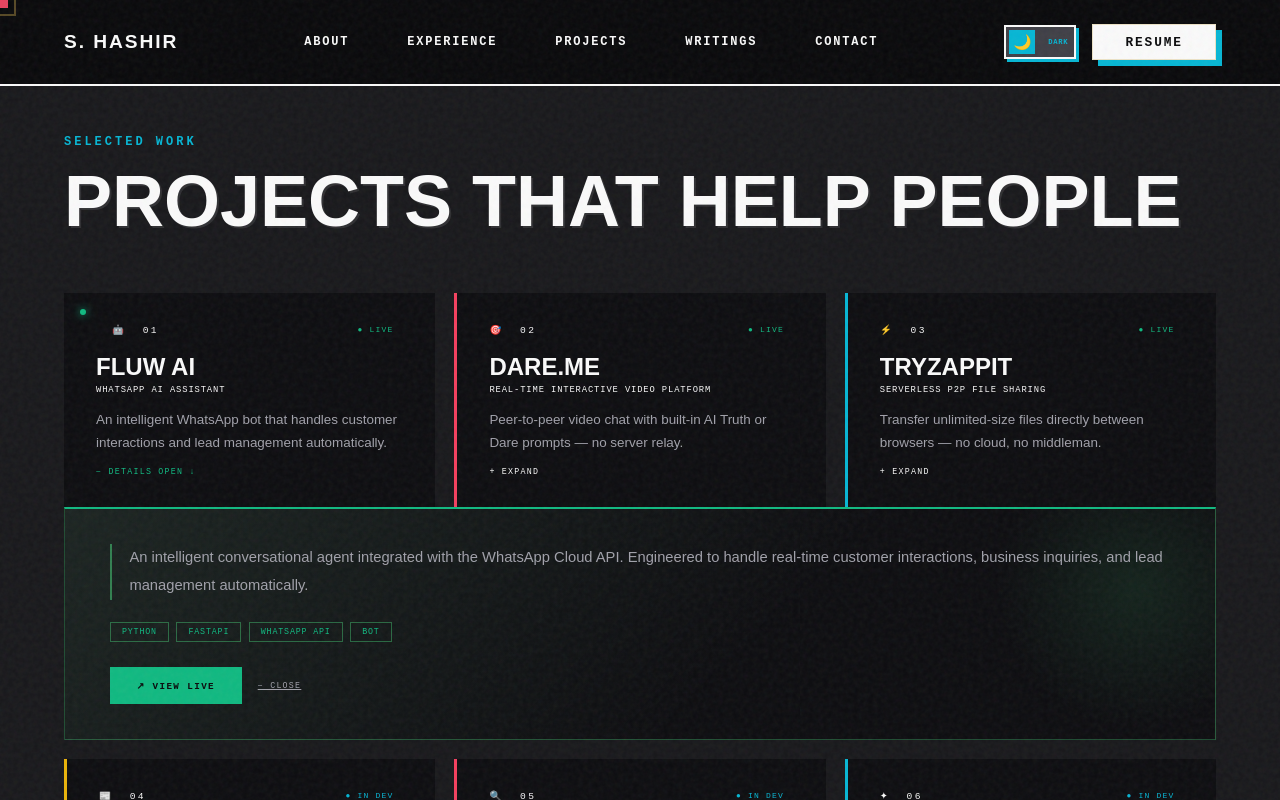
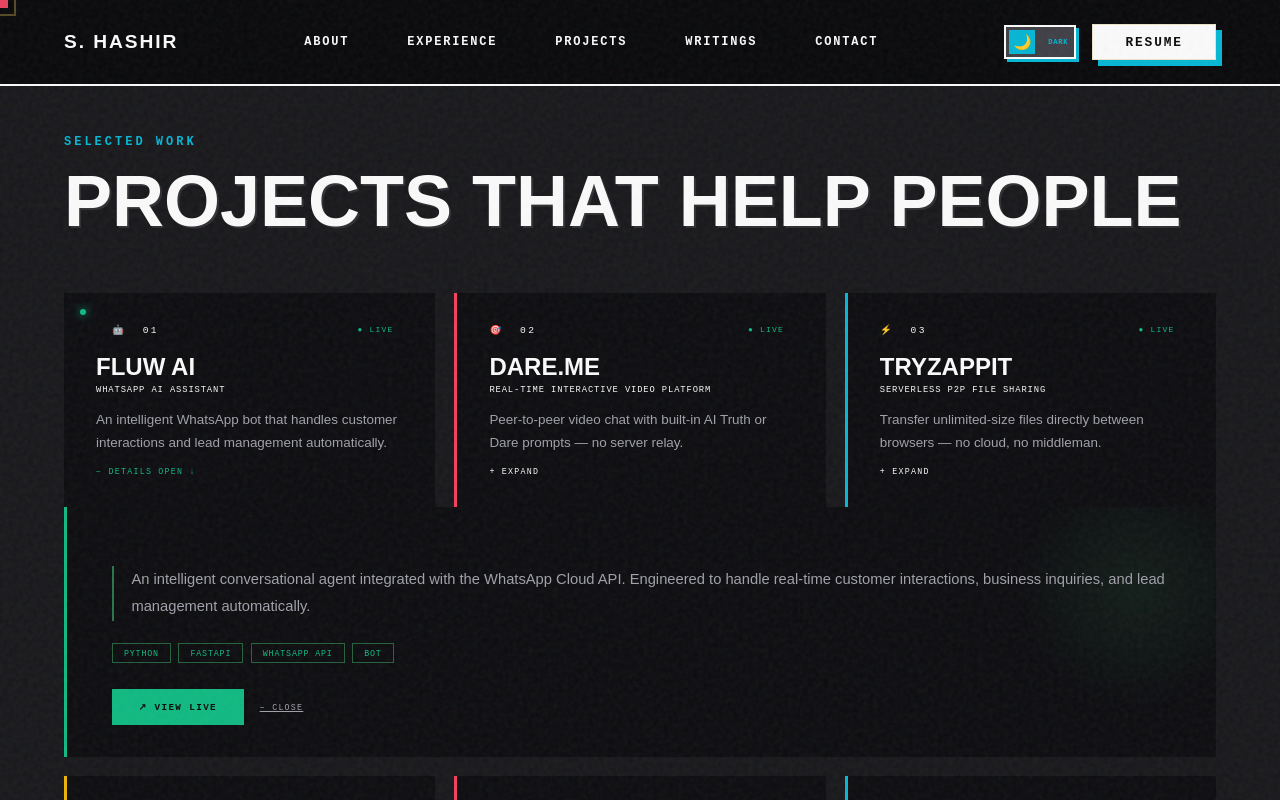
Before and after one commit to Salman-Hashir/salman-portfolio, a React (Vite) app: page / in a window 1280 px wide. Both pictures are taken after a click on the element 249 px from the left and 4103 px from the top of the page. Shown: the part 3703-4503 px from the top of the page. Built offline with nearby package versions, Linux system fonts and the light colour scheme.

Commit message:
fix: make expanded project panel seamlessly connect to the clicked card

```diff
--- a/src/components/Projects.jsx
+++ b/src/components/Projects.jsx
@@ -227,11 +227,10 @@ const Projects = () => {
                       onClick={() => toggle(proj.originalIndex)}
                       style={{
                         background: 'var(--card-bg)',
-                        border: `1px solid ${isOpen ? proj.accent + '66' : proj.accent + '33'}`,
+                        border: `1px solid ${isOpen ? proj.accent + '44' : proj.accent + '33'}`,
                         borderLeft: `3px solid ${proj.accent}`,
-                        borderBottom: rowHasOpen && isOpen
-                          ? `1px solid ${proj.accent}00`  // fade bottom border into panel
-                          : `1px solid ${isOpen ? proj.accent + '66' : proj.accent + '33'}`,
+                        /* No bottom border when open — panel continues below seamlessly */
+                        borderBottom: rowHasOpen && isOpen ? 'none' : `1px solid ${isOpen ? proj.accent + '44' : proj.accent + '33'}`,
                         padding: isMobile ? '1.4rem 1.2rem' : '1.8rem 2rem',
                         position: 'relative',
                         overflow: 'hidden',
@@ -353,26 +352,37 @@ const Projects = () => {
                     transition={{ duration: 0.45, ease: EASE }}
                     style={{ overflow: 'hidden', marginBottom: '1.2rem' }}
                   >
-                    {/* Inner panel */}
+                    {/* Inner panel — seamlessly extends the open card */}
                     <motion.div
-                      initial={{ y: -16, opacity: 0 }}
+                      initial={{ y: -8, opacity: 0 }}
                       animate={{ y: 0, opacity: 1 }}
-                      exit={{ y: -16, opacity: 0 }}
-                      transition={{ duration: 0.4, ease: EASE, delay: 0.08 }}
+                      exit={{ y: -8, opacity: 0 }}
+                      transition={{ duration: 0.35, ease: EASE, delay: 0.06 }}
                       style={{
-                        background: `linear-gradient(135deg, rgba(${selected.accentRaw},0.06) 0%, var(--card-bg) 60%)`,
-                        border: `1px solid rgba(${selected.accentRaw},0.3)`,
-                        borderTop: `2px solid ${selected.accent}`,
-                        padding: isMobile ? '1.6rem 1.2rem' : '2.2rem 2.8rem',
+                        /* Same background as cards */
+                        background: 'var(--card-bg)',
+                        /* Continue the card's border on all sides EXCEPT top */
+                        borderLeft: `3px solid ${selected.accent}`,
+                        borderRight: `1px solid ${selected.accent}44`,
+                        borderBottom: `1px solid ${selected.accent}44`,
+                        borderTop: 'none',
+                        padding: isMobile ? '1.4rem 1.2rem' : '2rem 2.8rem',
                         position: 'relative',
                         overflow: 'hidden',
                       }}
                     >
-                      {/* Background accent blur */}
+                      {/* Subtle top separator line inside panel */}
                       <div style={{
-                        position: 'absolute', top: '-60px', right: '-60px',
-                        width: 280, height: 280,
-                        background: `radial-gradient(circle, rgba(${selected.accentRaw},0.1), transparent 70%)`,
+                        height: '1px',
+                        background: `linear-gradient(90deg, ${selected.accent}66, ${selected.accent}11, transparent)`,
+                        marginBottom: isMobile ? '1.2rem' : '1.6rem',
+                      }} />
+
+                      {/* Soft ambient glow */}
+                      <div style={{
+                        position: 'absolute', top: '-40px', right: '-40px',
+                        width: 240, height: 240,
+                        background: `radial-gradient(circle, rgba(${selected.accentRaw},0.08), transparent 70%)`,
                         pointerEvents: 'none',
                       }} />
 
```
